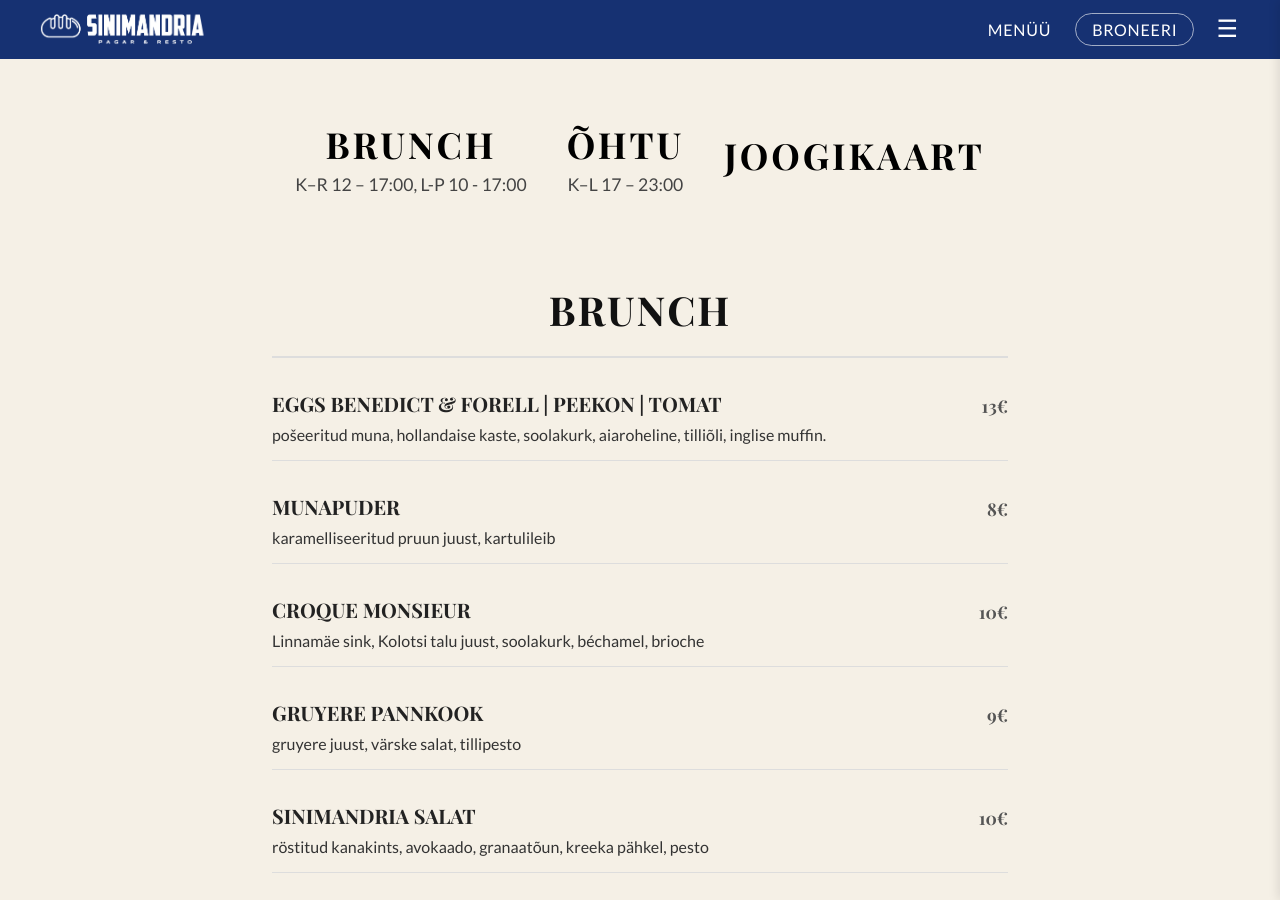
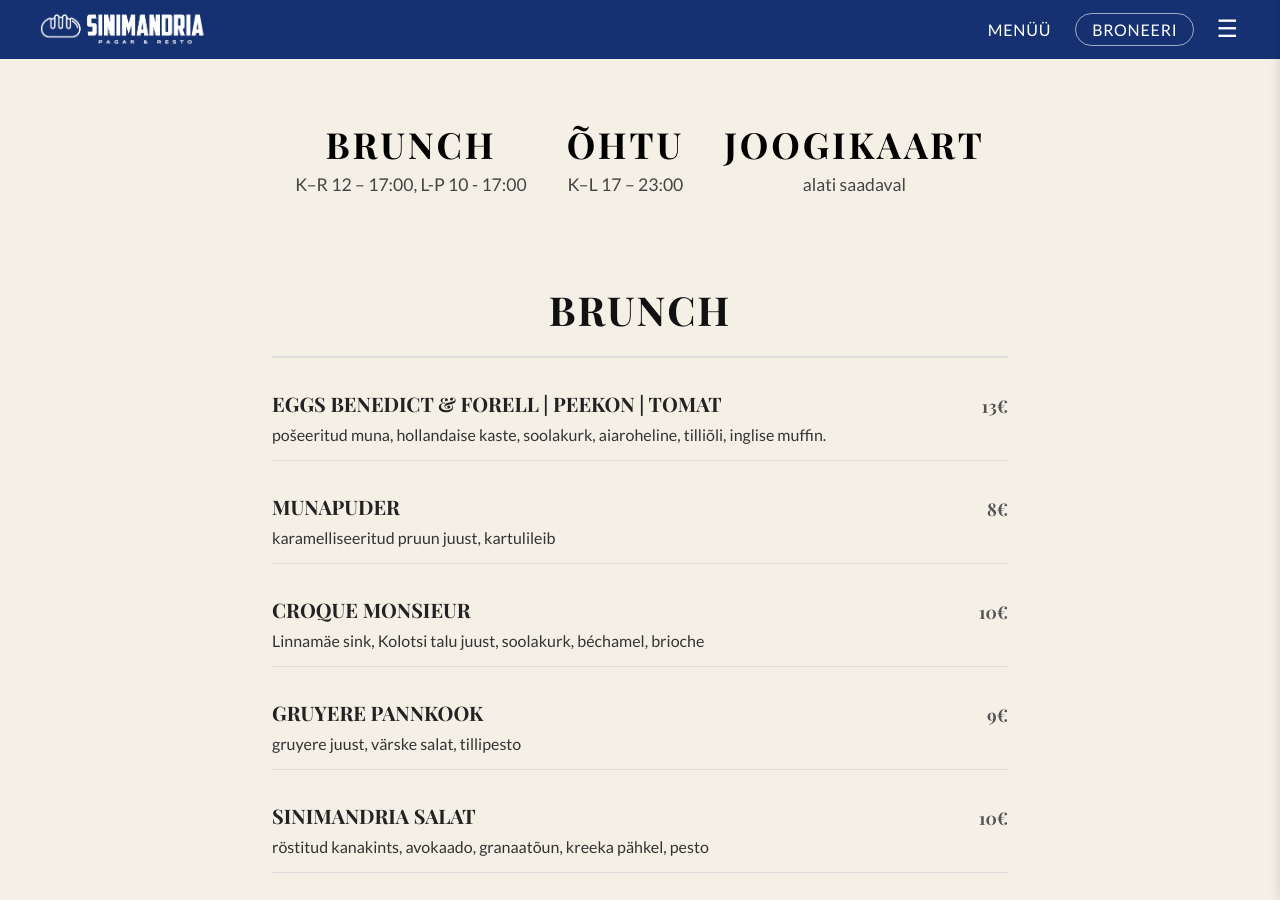
Before and after one commit to m-tu/sinimandria, a Jekyll site: the page built from pages/menu.markdown, in a window 1280 px wide and 900 px high. Built offline with Jekyll 4.4.1, drawn with Linux system fonts in a browser that asks for light colours.

Commit message:
Update menu.markdown

```diff
--- a/pages/menu.markdown
+++ b/pages/menu.markdown
@@ -18,6 +18,7 @@
   </div>
   <div class="menu-summary-item">
     <h2><a href="../assets/images/sinimandria-joogikaart.pdf">JOOGIKAART</a></h2>
+    <p class="menu-note"><a href="../assets/images/sinimandria-joogikaart.pdf" target="_blank">alati saadaval</a></p>
   </div>
 </div>
 <!--
```
